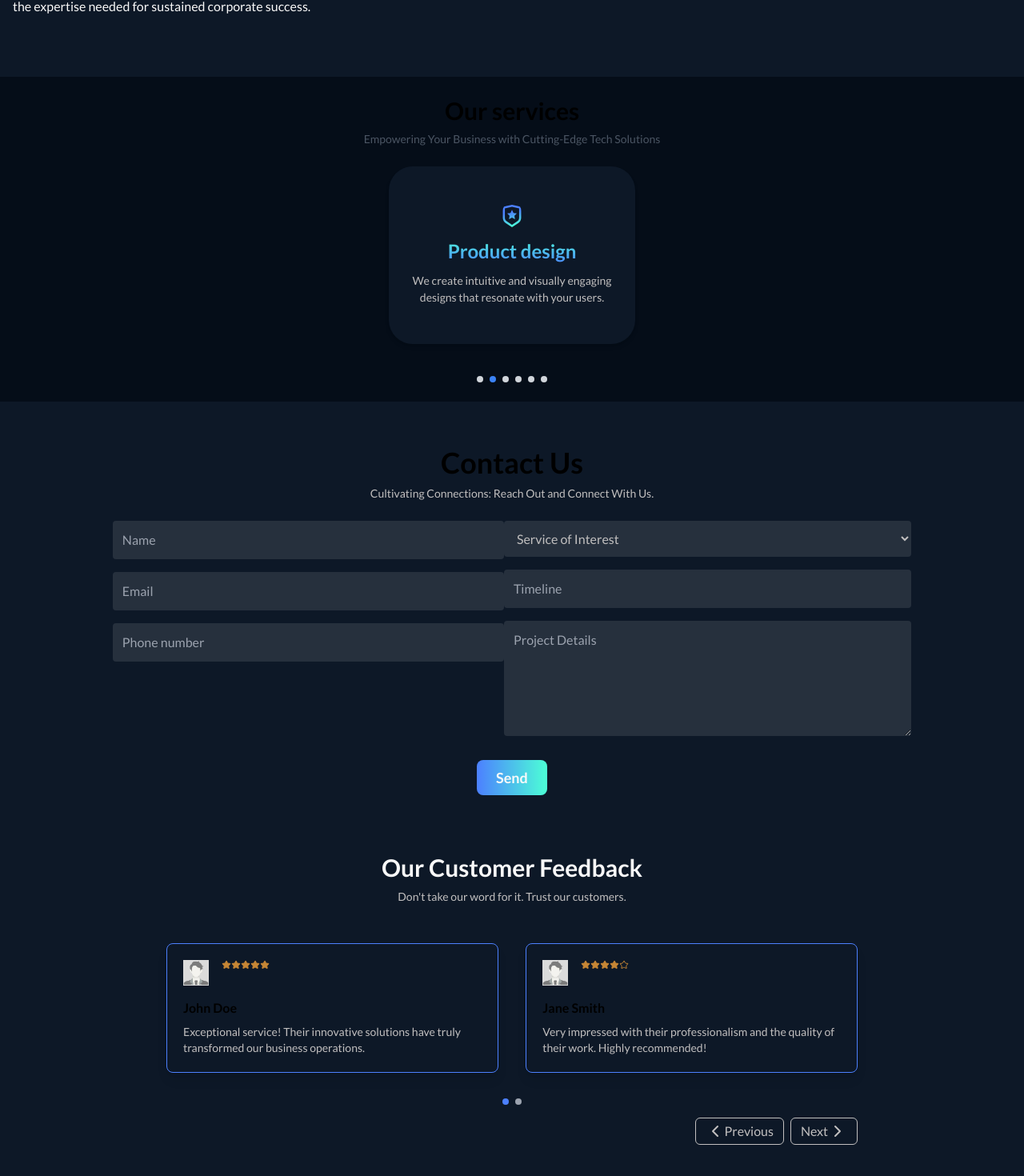
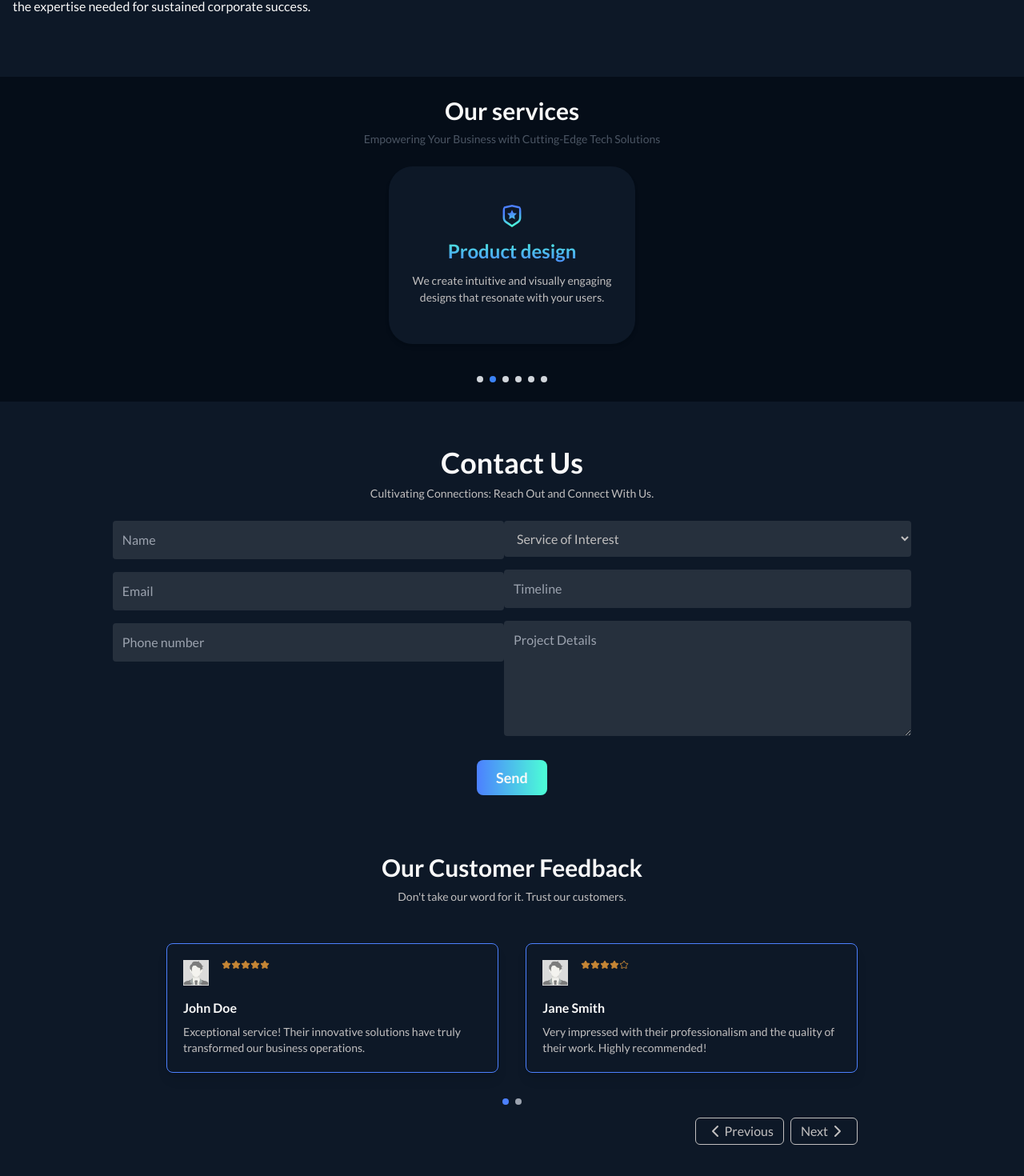
Before and after one commit to Akay74/swift-home, a Next.js app: page / in a window 1280 px wide. Shown: the part 980-2450 px from the top of the page at 80% size. Built offline with nearby package versions, Linux system fonts and the light colour scheme.

Commit message:
💄 update text color

```diff
--- a/app/globals.css
+++ b/app/globals.css
@@ -17,7 +17,6 @@
 }
 
 body {
-  color: rgb(var(--foreground-rgb));
   background: #0D1827;
 }
 
--- a/components/Contact.jsx
+++ b/components/Contact.jsx
@@ -5,7 +5,7 @@ const Contact = () => {
 
   return (
     <div className="container mx-auto px-4 py-8" id='contact-us'>
-      <h1 className="text-3xl font-bold mb-2 text-center sm:text-4xl">Contact Us</h1>
+      <h1 className="text-3xl font-bold text-[#F9F9F9] mb-2 text-center sm:text-4xl">Contact Us</h1>
       <h2 className="mb-6 text-center text-[14px] text-[#C1BFBF]">
         Cultivating Connections: Reach Out and Connect With Us.
       </h2>
--- a/components/Feedback.jsx
+++ b/components/Feedback.jsx
@@ -32,7 +32,7 @@ const FeedbackCard = ({ feedback }) => (
       </div>
       <StarRating rating={feedback.rating} />
     </div>
-    <h3 className="text-l font-semibold mb-2">{feedback.name}</h3>
+    <h3 className="text-l text-[#F9F9F9] font-semibold mb-2">{feedback.name}</h3>
     <p className="text-[#C1BFBF] text-sm">{feedback.comment}</p>
   </div>
 );
--- a/components/Services.jsx
+++ b/components/Services.jsx
@@ -128,7 +128,7 @@ const Services = () => {
 
   return (
     <div className="container mx-auto mt-16 mb-6 px-4 py-6 bg-[#050D18]" id='our-services'>
-      <h1 className="text-3xl font-bold text-center mb-2">Our services</h1>
+      <h1 className="text-3xl text-[#F9F9F9] font-bold text-center mb-2">Our services</h1>
       <h2 className="text-sm text-gray-600 text-center mb-6">
         Empowering Your Business with Cutting-Edge Tech Solutions
       </h2>
```
